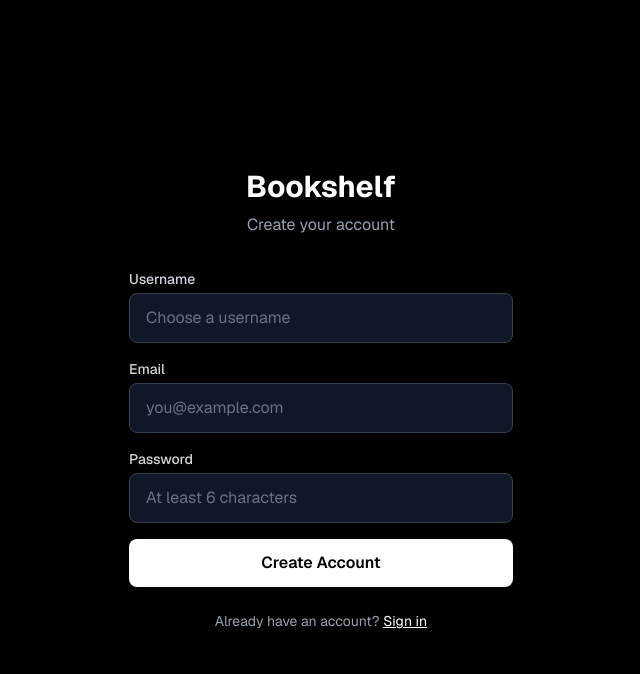
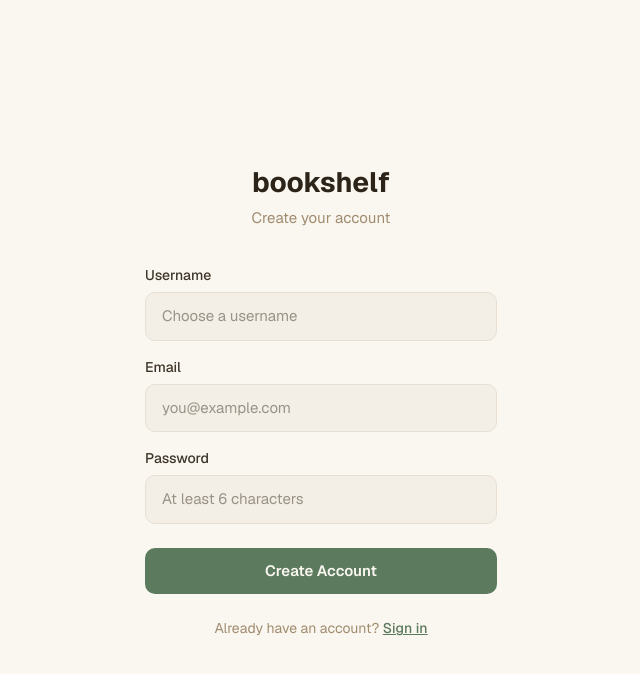
Before and after one commit to MuhammMud/bookshelf, a Next.js app: page /login in a window 1280 px wide. Both pictures are taken after a click on the button "Sign up". Shown: the top 674 px of the page, without its empty margins (319-959 px from the left). Built offline with nearby package versions, Linux system fonts and the light colour scheme; no server answers.

Commit message:
Restyle login page, add email verification redirect

```diff
--- a/app/login/page.tsx
+++ b/app/login/page.tsx
@@ -1,7 +1,8 @@
 'use client'
 
 import { createSupabaseBrowser } from '@/lib/supabase-browser'
-import { useState } from 'react'
+import { useState, useEffect } from 'react'
+import { useSearchParams } from 'next/navigation'
 
 export default function LoginPage() {
   const [email, setEmail] = useState('')
@@ -10,8 +11,15 @@ export default function LoginPage() {
   const [isSignUp, setIsSignUp] = useState(false)
   const [message, setMessage] = useState('')
   const [loading, setLoading] = useState(false)
+  const searchParams = useSearchParams()
 
   const supabase = createSupabaseBrowser()
+
+  useEffect(() => {
+    if (searchParams.get('message') === 'verify') {
+      setMessage('Please check your email and click the confirmation link before signing in.')
+    }
+  }, [])
 
   async function handleSubmit(e: React.FormEvent) {
     e.preventDefault()
@@ -47,17 +55,19 @@ export default function LoginPage() {
   }
 
   return (
-    <div className="flex items-center justify-center min-h-screen bg-black text-white">
-      <div className="w-full max-w-md p-8">
-        <h1 className="text-3xl font-bold text-center mb-2">Bookshelf</h1>
-        <p className="text-gray-400 text-center mb-8">
+    <div style={{ minHeight: '100vh', backgroundColor: '#faf6f0', color: '#3d3529', display: 'flex', alignItems: 'center', justifyContent: 'center' }}>
+      <div style={{ width: '100%', maxWidth: '400px', padding: '32px 24px' }}>
+        <h1 style={{ fontSize: '28px', fontWeight: 700, color: '#2c2418', textAlign: 'center', marginBottom: '4px' }}>
+          bookshelf
+        </h1>
+        <p style={{ fontSize: '15px', color: '#a08c6e', textAlign: 'center', marginBottom: '36px' }}>
           {isSignUp ? 'Create your account' : 'Welcome back'}
         </p>
 
-        <form onSubmit={handleSubmit} className="space-y-4">
+        <form onSubmit={handleSubmit}>
           {isSignUp && (
-            <div>
-              <label htmlFor="username" className="block text-sm font-medium text-gray-300 mb-1">
+            <div style={{ marginBottom: '16px' }}>
+              <label htmlFor="username" style={{ display: 'block', fontSize: '14px', fontWeight: 500, color: '#3d3529', marginBottom: '6px' }}>
                 Username
               </label>
               <input
@@ -70,14 +80,24 @@ export default function LoginPage() {
                 maxLength={30}
                 pattern="^[a-zA-Z0-9_]+$"
                 title="Letters, numbers, and underscores only"
-                className="w-full px-4 py-3 bg-gray-900 border border-gray-700 rounded-lg focus:outline-none focus:border-white text-white placeholder-gray-500"
                 placeholder="Choose a username"
+                style={{
+                  width: '100%',
+                  padding: '12px 16px',
+                  backgroundColor: '#f4efe6',
+                  border: '1px solid #e8dfd2',
+                  borderRadius: '10px',
+                  fontSize: '15px',
+                  color: '#3d3529',
+                  outline: 'none',
+                  boxSizing: 'border-box' as const,
+                }}
               />
             </div>
           )}
 
-          <div>
-            <label htmlFor="email" className="block text-sm font-medium text-gray-300 mb-1">
+          <div style={{ marginBottom: '16px' }}>
+            <label htmlFor="email" style={{ display: 'block', fontSize: '14px', fontWeight: 500, color: '#3d3529', marginBottom: '6px' }}>
               Email
             </label>
             <input
@@ -86,13 +106,23 @@ export default function LoginPage() {
               value={email}
               onChange={(e) => setEmail(e.target.value)}
               required
-              className="w-full px-4 py-3 bg-gray-900 border border-gray-700 rounded-lg focus:outline-none focus:border-white text-white placeholder-gray-500"
               placeholder="you@example.com"
+              style={{
+                width: '100%',
+                padding: '12px 16px',
+                backgroundColor: '#f4efe6',
+                border: '1px solid #e8dfd2',
+                borderRadius: '10px',
+                fontSize: '15px',
+                color: '#3d3529',
+                outline: 'none',
+                boxSizing: 'border-box' as const,
+              }}
             />
           </div>
 
-          <div>
-            <label htmlFor="password" className="block text-sm font-medium text-gray-300 mb-1">
+          <div style={{ marginBottom: '24px' }}>
+            <label htmlFor="password" style={{ display: 'block', fontSize: '14px', fontWeight: 500, color: '#3d3529', marginBottom: '6px' }}>
               Password
             </label>
             <input
@@ -102,31 +132,58 @@ export default function LoginPage() {
               onChange={(e) => setPassword(e.target.value)}
               required
               minLength={6}
-              className="w-full px-4 py-3 bg-gray-900 border border-gray-700 rounded-lg focus:outline-none focus:border-white text-white placeholder-gray-500"
               placeholder="At least 6 characters"
+              style={{
+                width: '100%',
+                padding: '12px 16px',
+                backgroundColor: '#f4efe6',
+                border: '1px solid #e8dfd2',
+                borderRadius: '10px',
+                fontSize: '15px',
+                color: '#3d3529',
+                outline: 'none',
+                boxSizing: 'border-box' as const,
+              }}
             />
           </div>
 
           <button
             type="submit"
             disabled={loading}
-            className="w-full py-3 bg-white text-black font-semibold rounded-lg hover:bg-gray-200 transition-colors disabled:opacity-50 disabled:cursor-not-allowed"
+            style={{
+              width: '100%',
+              padding: '12px',
+              backgroundColor: '#5b7a5e',
+              color: '#faf6f0',
+              fontSize: '15px',
+              fontWeight: 600,
+              border: 'none',
+              borderRadius: '10px',
+              cursor: loading ? 'default' : 'pointer',
+              opacity: loading ? 0.6 : 1,
+            }}
           >
             {loading ? 'Loading...' : isSignUp ? 'Create Account' : 'Sign In'}
           </button>
         </form>
 
         {message && (
-          <p className={`mt-4 text-center text-sm ${message.includes('Check your email') ? 'text-green-400' : 'text-red-400'}`}>
+          <p style={{
+            marginTop: '16px',
+            textAlign: 'center',
+            fontSize: '14px',
+            color: message.includes('Check your email') || message.includes('confirmation') ? '#5b7a5e' : '#b05050',
+            lineHeight: 1.5,
+          }}>
             {message}
           </p>
         )}
 
-        <p className="mt-6 text-center text-gray-400 text-sm">
+        <p style={{ marginTop: '24px', textAlign: 'center', color: '#a08c6e', fontSize: '14px' }}>
           {isSignUp ? 'Already have an account?' : "Don't have an account?"}{' '}
           <button
             onClick={() => { setIsSignUp(!isSignUp); setMessage('') }}
-            className="text-white underline hover:no-underline"
+            style={{ background: 'none', border: 'none', color: '#5b7a5e', fontWeight: 500, cursor: 'pointer', textDecoration: 'underline' }}
           >
             {isSignUp ? 'Sign in' : 'Sign up'}
           </button>
--- a/app/my-books/page.tsx
+++ b/app/my-books/page.tsx
@@ -43,5 +43,5 @@ export default async function MyBooksPage() {
 
   const name = profile?.display_name || profile?.username || 'Reader'
 
-  return <MyBooksClient userBooks={userBooks || []} name={name} />
+  return <MyBooksClient userBooks={(userBooks || []) as any} name={name} />
 }
--- a/app/page.tsx
+++ b/app/page.tsx
@@ -6,8 +6,12 @@ export default async function Home() {
   const supabase = await createSupabaseServer()
   const { data: { user } } = await supabase.auth.getUser()
 
-  if (!user) {
+ if (!user) {
     redirect('/login')
+  }
+
+  if (!user.email_confirmed_at) {
+    redirect('/login?message=verify')
   }
 
   const { data: profile } = await supabase
@@ -36,5 +40,5 @@ export default async function Home() {
     .eq('user_id', user.id)
     .order('updated_at', { ascending: false })
 
-  return <HomeClient profile={profile} userBooks={userBooks || []} />
+  return <HomeClient profile={profile} userBooks={(userBooks || []) as any} />
 }
```
